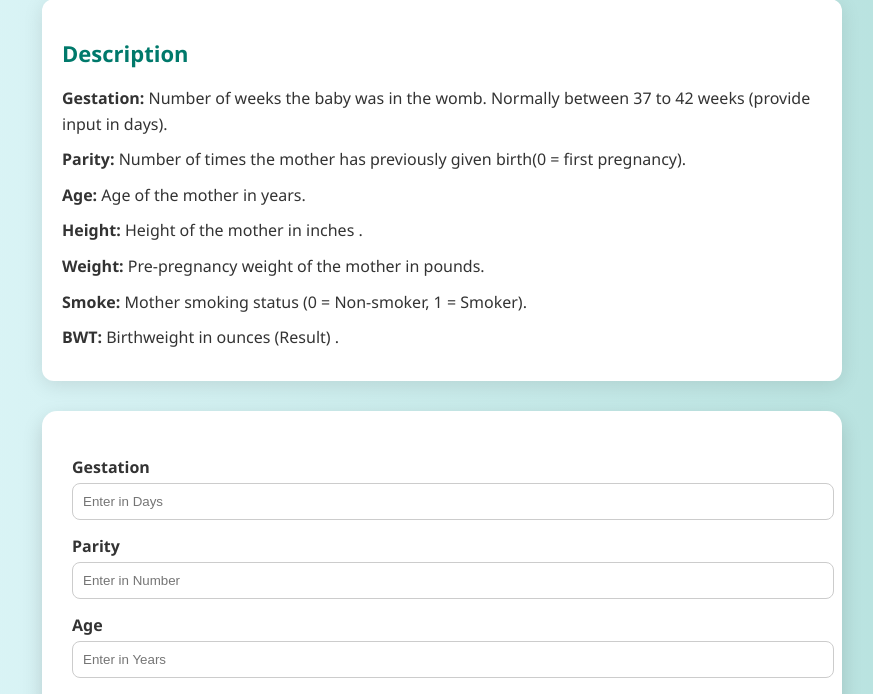
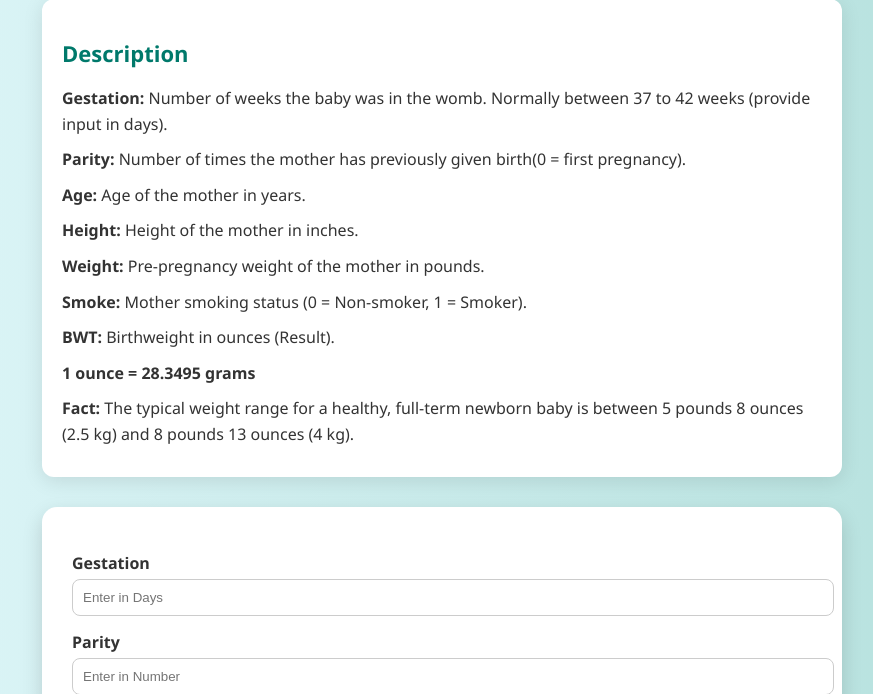
Before and after one commit to Vikash-Kumar-984/Machine-Learning-Model-API-Frontend-and-Backend, a Flask app: page / in a window 1280 px wide. Shown: the part 189-883 px from the top of the page, without its empty margins (198-1071 px from the left). Run offline with Flask 3, Linux system fonts and the light colour scheme.

Commit message:
Update index.html

```diff
--- a/templates/index.html
+++ b/templates/index.html
@@ -112,10 +112,12 @@
       <p><strong>Gestation:</strong> Number of weeks the baby was in the womb. Normally between 37 to 42 weeks (provide input in days).</p>
       <p><strong>Parity:</strong> Number of times the mother has previously given birth(0 = first pregnancy).</p>
       <p><strong>Age:</strong> Age of the mother in years.</p>
-      <p><strong>Height:</strong> Height of the mother in inches .</p>
+      <p><strong>Height:</strong> Height of the mother in inches.</p>
       <p><strong>Weight:</strong> Pre-pregnancy weight of the mother in pounds.</p>
       <p><strong>Smoke:</strong> Mother smoking status (0 = Non-smoker, 1 = Smoker).</p>
-      <p><strong>BWT:</strong> Birthweight in ounces (Result) .</p>
+      <p><strong>BWT:</strong> Birthweight in ounces (Result).</p>
+      <p><strong> 1 ounce = 28.3495 grams </strong></p>
+      <p><strong>Fact: </strong>The typical weight range for a healthy, full-term newborn baby is between 5 pounds 8 ounces (2.5 kg) and 8 pounds 13 ounces (4 kg). </p>
     </div>
 
     <form action="/predict" method="POST">
```
